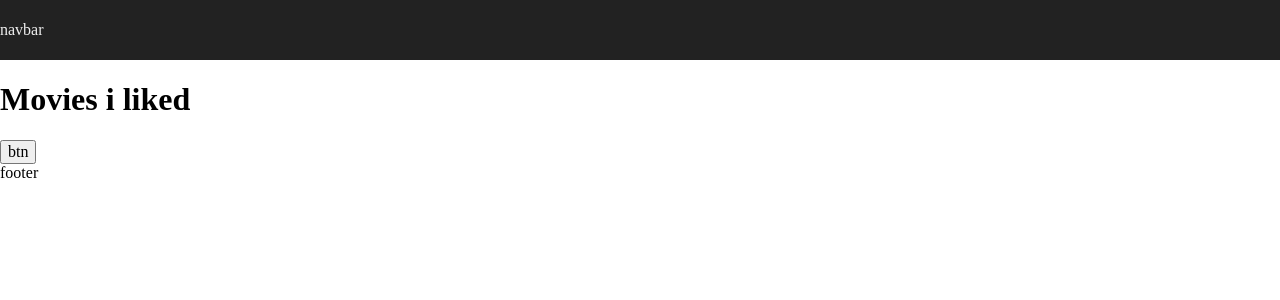
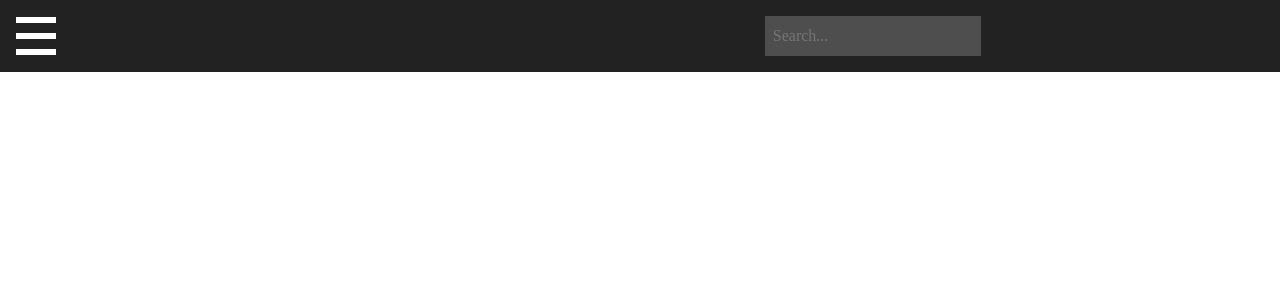
Before and after one commit to douglasmatosdev/movies-i-liked, a React app in the folder client/: page / in a window 1280 px wide. Shown: the top 300 px of the page. Built offline with nearby package versions, Linux system fonts and the light colour scheme.

Commit message:
Create MenuHmburg, NavBar and Input Search

```diff
--- a/client/src/app/App.tsx
+++ b/client/src/app/App.tsx
@@ -6,14 +6,6 @@ const App = () => {
     return (
         <div className="MIL_App">
             <NavBar />
-            <div className="MIL_App-content">
-                <h1>Movies i liked</h1>
-                <button>
-                    btn
-                </button>
-
-            </div>
-            <Footer />
         </div>
     )
 }
--- /dev/null
+++ b/client/src/app/components/BTNHamburg/index.tsx
@@ -0,0 +1,77 @@
+import React from 'react'
+import styled, { css } from 'styled-components'
+
+interface Props {
+    open?: boolean
+    onClick?: () => void
+}
+
+export const BTNHamburg = ({ open, onClick }: Props) => {
+    return (
+        <BTNHamburgContainer onClick={onClick}>
+            <IconHamburg open={open} />
+        </BTNHamburgContainer>
+    )
+}
+
+const BTNHamburgContainer = styled.div`
+    /* background: orange; */
+    /* border: 1px solid orange; */
+    width: 40px;
+    height: 40px;
+    cursor: pointer;
+
+    display: flex;
+    justify-content: center;
+    align-items: center;
+
+
+`
+const IconHamburg = styled.div<Props>`
+    width: 100%;
+    min-height: 6px;
+    background: ${({ open }) => open ? css`transparent` : css`#fff`};
+    position: relative;
+    transition: ease-in-out 0.3s;
+
+    &::before {
+        content: '';
+        width: 100%;
+        min-height: 6px;
+        background: #fff;
+
+        position: absolute;
+        top: -16px;
+        left: 0;
+
+        ${({ open }) => open ? css`
+        transform-style: preserve-3d;
+        transform: rotate(45deg);
+        transform-origin: 2% 150%;
+            z-index: 10;
+            transition: transform 0.3s linear;
+
+        ` : ''}
+
+    }
+
+    &::after {
+        content: '';
+        width: 100%;
+        min-height: 6px;
+        background: #fff;
+
+        position: absolute;
+        top: 16px;
+        left: 0;
+
+        ${({ open }) => open ? css`
+        transform-style: preserve-3d;
+        transform: rotate(-45deg);
+        transform-origin: 2% -60%;
+            z-index: 10;
+            transition: transform 0.3s linear;
+
+        ` : ''}
+    }
+`
--- /dev/null
+++ b/client/src/app/components/InputSearch/index.tsx
@@ -0,0 +1,30 @@
+import React from 'react';
+import styled from 'styled-components';
+
+interface Props {
+    placeholder?: string;
+}
+
+export const InputSearch = ({ placeholder }: Props) => {
+  return (
+
+      <InputSearchContainer>
+      <Input placeholder={placeholder} />
+      </InputSearchContainer>
+  );
+}
+
+const Input = styled.input`
+    height: 40px;
+    padding: 0 8px;
+
+    background: #fff3;
+    color: #fff9;
+    font-size: 16px;
+
+    border: none;
+`
+const InputSearchContainer = styled.div`
+  min-width: 40%;
+
+`
--- a/client/src/app/components/NavBar/NavBar.scss
+++ b/client/src/app/components/NavBar/NavBar.scss
@@ -1,6 +1,5 @@
 .MIL_Navbar-navbar {
-    width: 100%;
-    min-height: 60px;
+    padding: 16px;
 
     background: #222;
     color: #eee;
--- a/client/src/app/components/NavBar/index.tsx
+++ b/client/src/app/components/NavBar/index.tsx
@@ -1,11 +1,21 @@
 import React from 'react'
 import './NavBar.scss'
 
+import { BTNHamburg } from '../BTNHamburg'
+import { InputSearch } from '../InputSearch'
+
 export const NavBar = () => {
+    const [isOpen, setIsOpen] = React.useState(false)
+
+    const hanlerClick = () => {
+        setIsOpen(!isOpen)
+        console.log("click ", isOpen)
+    }
 
     return (
         <nav className="MIL_Navbar-navbar">
-            navbar
+            <BTNHamburg open={isOpen} onClick={hanlerClick} />
+            <InputSearch placeholder='Search...' />
         </nav>
     )
 }
--- /dev/null
+++ b/client/src/index.scss
@@ -0,0 +1,5 @@
+html,
+body {
+    margin: 0;
+    padding: 0;
+}
--- a/client/src/index.tsx
+++ b/client/src/index.tsx
@@ -2,6 +2,7 @@ import React from 'react'
 import ReactDOM from 'react-dom'
 import App from './app/App'
 import '@csstools/normalize.css'
+import './index.scss'
 
 ReactDOM.render(
     <React.StrictMode>
```
Also changed, not shown: client/src/app/App.scss (deleted).
